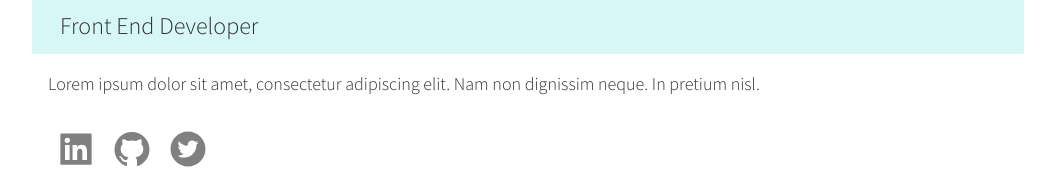
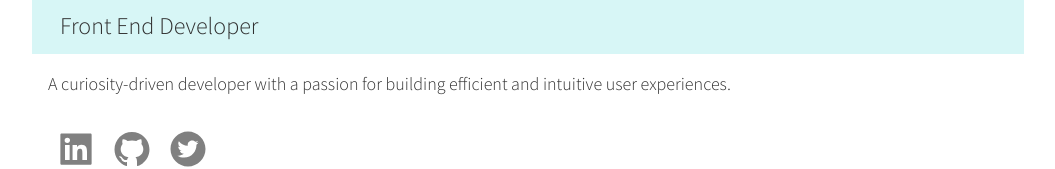
Before and after one commit to markjager13/next-portfolio, a Next.js app: page / in a window 1280 px wide. Shown: the part 320-489 px from the top of the page, without its empty margins (112-1167 px from the left). Built offline with nearby package versions, Linux system fonts and the light colour scheme.

Commit message:
experimented with dark mode flash fix, reverted to previous set-up

```diff
--- a/src/components/About/About.js
+++ b/src/components/About/About.js
@@ -1,8 +1,7 @@
 import React from 'react'
 import Link from 'next/link'
 import Image from 'next/image'
-import { AboutSection, AboutTitle, AboutSubTitle, ProfileImg, AboutText, SocialList } from './About.styled'
-import { AiFillLinkedin, AiFillGithub, AiFillTwitterCircle } from 'react-icons/ai';
+import { AboutSection, AboutTitle, ProfileImg, AboutText } from './About.styled'
 
 const About = () => {
 
--- a/src/components/Hero/Hero.js
+++ b/src/components/Hero/Hero.js
@@ -16,7 +16,7 @@ const Hero = () => {
             <h3>Front End Developer</h3>
         </HeroSubTitle>
         <HeroText>
-            Lorem ipsum dolor sit amet, consectetur adipiscing elit. Nam non dignissim neque. In pretium nisl.
+            A curiosity-driven developer with a passion for building efficient and intuitive user experiences.
         </HeroText>
         <SocialList>
             <li>
```
Also changed, not shown: src/pages/_document.js (+0 -96 lines).
